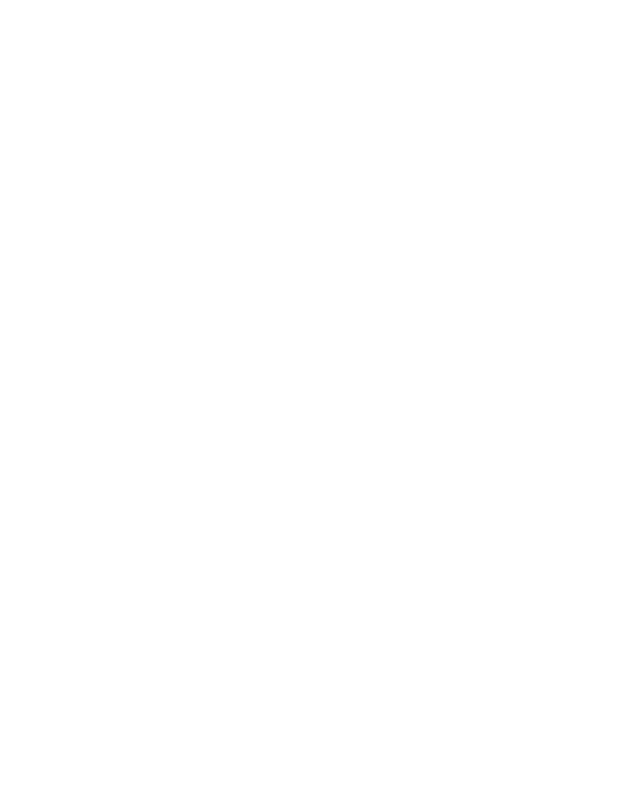
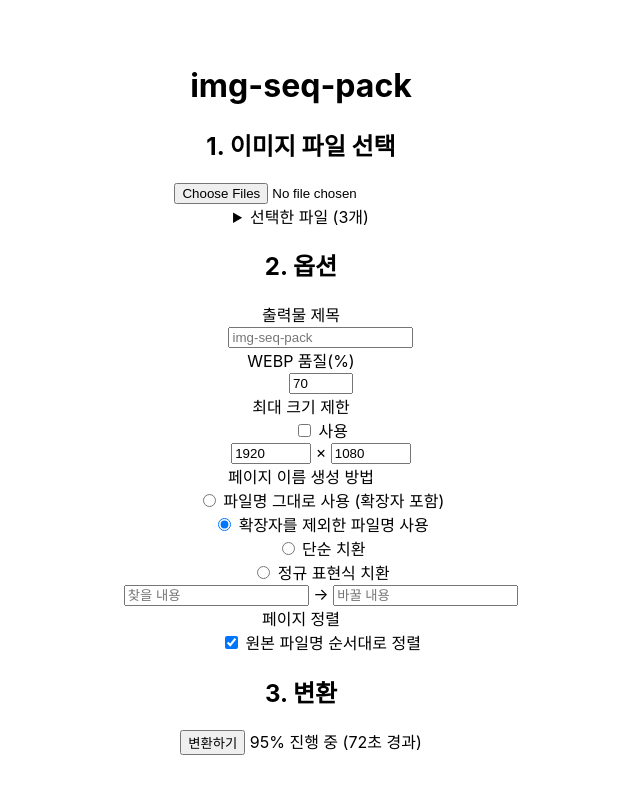
Before and after one commit to yejunian/img-seq-pack, a website built with Vite: page index.html in a window 1280 px wide. Shown: the whole page, without its empty margins (339-979 px from the left). Built offline with nearby package versions, Linux system fonts and the light colour scheme.

Commit message:
Design(index.html): Add basic markup

```diff
--- a/index.html
+++ b/index.html
@@ -8,7 +8,163 @@
 </head>
 
 <body>
-  <div id="app"></div>
+  <form id="app">
+    <h1>img-seq-pack</h1>
+
+    <h2>1. 이미지 파일 선택</h2>
+    <input
+      type="file"
+      name="files"
+      multiple
+    />
+    <details id="file-list">
+      <summary>선택한 파일 (3개)</summary>
+      <ol>
+        <li>image-01.tga</li>
+        <li>image-02.tga</li>
+        <li>image-03.tga</li>
+      </ol>
+    </details>
+
+    <h2>2. 옵션</h2>
+    <dl class="options">
+      <div>
+        <dt>출력물 제목</dt>
+        <dd>
+          <input
+            type="text"
+            name="title"
+            value=""
+            placeholder="img-seq-pack"
+          />
+        </dd>
+      </div>
+
+      <div>
+        <dt>WEBP 품질(%)</dt>
+        <dd>
+          <input
+            type="number"
+            name="quality-webp"
+            value="70"
+            min="0"
+            max="100"
+          />
+        </dd>
+      </div>
+
+      <div>
+        <dt>최대 크기 제한</dt>
+        <dd>
+          <label>
+            <input
+              type="checkbox"
+              name="max-size"
+            />
+            사용
+          </label>
+        </dd>
+        <dd>
+          <input
+            type="number"
+            name="max-size-width"
+            value="1920"
+            min="1"
+            max="16383"
+          />
+          ×
+          <input
+            type="number"
+            name="max-size-height"
+            value="1080"
+            min="1"
+            max="16383"
+          />
+        </dd>
+      </div>
+
+      <div>
+        <dt>페이지 이름 생성 방법</dt>
+        <dd>
+          <label>
+            <input
+              type="radio"
+              name="page-name"
+              value="original"
+            />
+            파일명 그대로 사용 (확장자 포함)
+          </label>
+        </dd>
+        <dd>
+          <label>
+            <input
+              type="radio"
+              name="page-name"
+              value="filename-only"
+              checked
+            />
+            확장자를 제외한 파일명 사용
+          </label>
+        </dd>
+        <dd>
+          <label>
+            <input
+              type="radio"
+              name="page-name"
+              value="replace-string"
+            />
+            단순 치환
+          </label>
+        </dd>
+        <dd>
+          <label>
+            <input
+              type="radio"
+              name="page-name"
+              value="replace-regex"
+            />
+            정규 표현식 치환
+          </label>
+        </dd>
+        <dd>
+          <input
+            type="text"
+            name="page-name-find"
+            value=""
+            placeholder="찾을 내용"
+          />
+          →
+          <input
+            type="text"
+            name="page-name-replace"
+            value=""
+            placeholder="바꿀 내용"
+          />
+        </dd>
+      </div>
+
+      <div>
+        <dt>페이지 정렬</dt>
+        <dd>
+          <label>
+            <input
+              type="checkbox"
+              name="page-sort"
+              checked
+            />
+            원본 파일명 순서대로 정렬
+          </label>
+        </dd>
+      </div>
+    </dl>
+
+    <h2>3. 변환</h2>
+    <div>
+      <button type="submit">변환하기</button>
+      95% 진행 중 (72초 경과)
+    </div>
+  </form>
+
   <script type="module" src="/src/index.ts"></script>
 </body>
 
```
